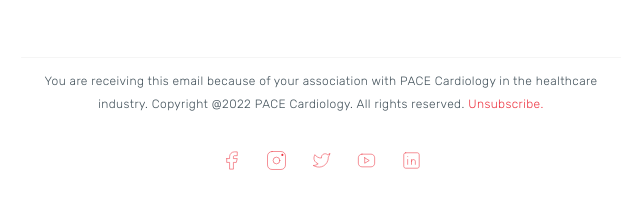
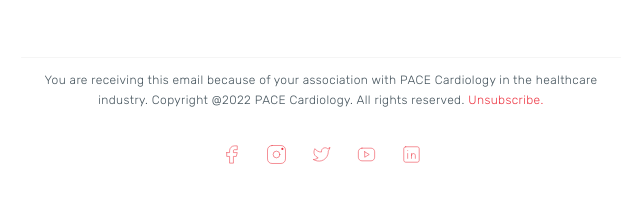
Before and after one commit to DanZedd/myant, a plain HTML site: page index.html in a window 1280 px wide. Shown: the part 3662-3867 px from the top of the page, 319-959 px from the left. Drawn offline with nearby package versions, Linux system fonts and the light colour scheme.

Commit message:
Update index.html

```diff
--- a/index.html
+++ b/index.html
@@ -423,7 +423,7 @@
 
 						<!-- paragraph -->
 						<tr >
-							<td class="res-center" style="text-align: center; color: #42515A; font-family: 'Rubik', sans-serif; font-size: 12px; font-weight: 300; letter-spacing: 0.4px; line-height: 23px; word-break: break-word" >
+							<td class="res-center" style="text-align: center; color: #42515A; font-family: 'Rubik', sans-serif; font-size: 12px; font-weight: 300; letter-spacing: 0.4px; line-height: 20px; word-break: break-word" >
 								<p>You are receiving this email because of your association with PACE Cardiology in the healthcare industry. Copyright @2022 PACE Cardiology. All rights reserved. <strong style="color: #ED323F; font-weight: 300;">Unsubscribe.</strong></p>
 							</td>
 						</tr>
```
